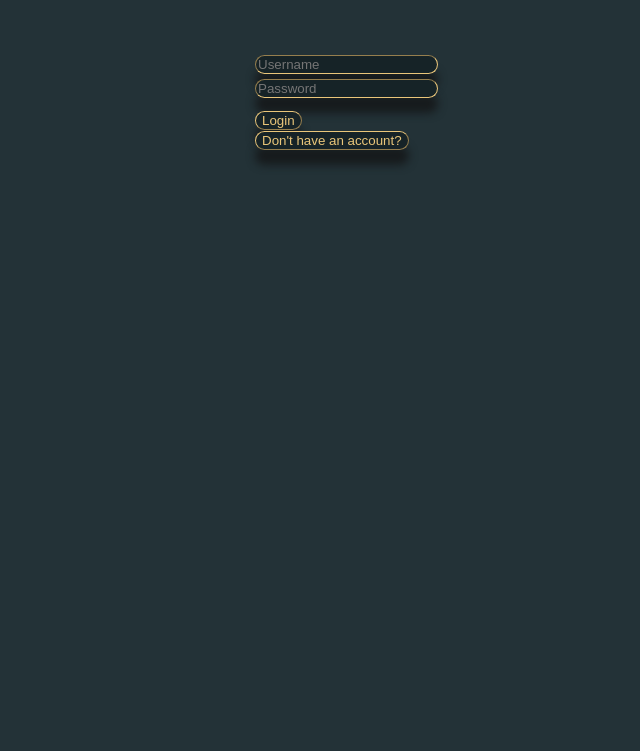
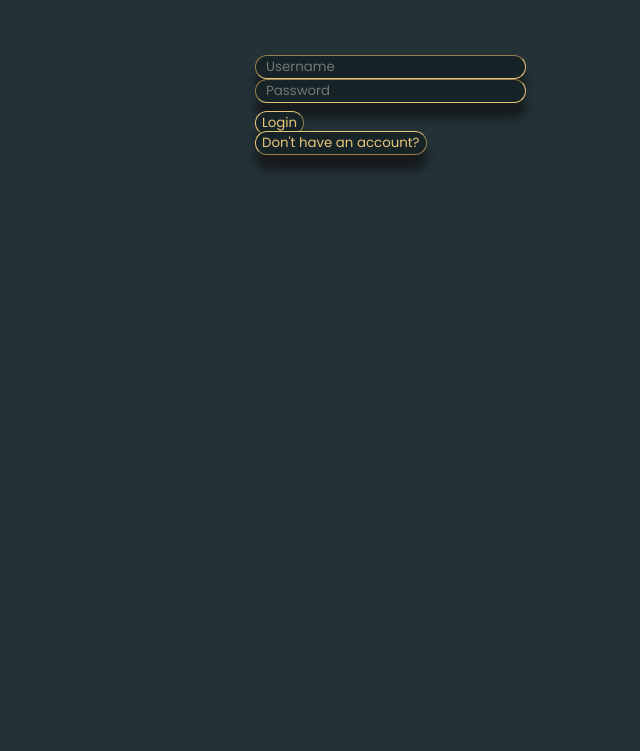
Before and after one commit to houta483/chartLogin, a React app: page / in a window 1280 px wide. Shown: the part 49-800 px from the top of the page, without its empty margins (321-961 px from the left). Built offline with nearby package versions, Linux system fonts and the light colour scheme.

Commit message:
this update includes corrections to the styling

```diff
--- a/client/index.html
+++ b/client/index.html
@@ -1,6 +1,7 @@
 <!DOCTYPE html>
 <html>
   <head>
+      <link href="https://fonts.googleapis.com/css?family=Poppins&display=swap" rel="stylesheet">
     <title>
       Login Page
     </title>
--- a/client/styling/loginFeatures.css
+++ b/client/styling/loginFeatures.css
@@ -1,12 +1,15 @@
 #loginTitle {
   position: relative;
   top: -400px;
+  font-family: 'Poppins';
   }
 
   #username {
+    padding-left: 10px;
     background-color: #162327;
     border-color: #EAC67A;
     border-width: .075em;
+    font-family: 'Poppins';
     border-radius: 15px;
     caret-color: #EAC67A;
     box-shadow: #171b1d 0px 15px 8px;
@@ -17,10 +20,12 @@
   }
 
   #password {
+    padding-left: 10px;
     -webkit-text-security: disc;
     background-color: #162327;
     border-color: #EAC67A;
     color:  #EAC67A;
+    font-family: 'Poppins';
     border-width: .075em;
     border-radius: 15px;
     caret-color: #EAC67A;
@@ -45,6 +50,7 @@
     background-color: #162327;
     border-color: #EAC67A;
     color:  #EAC67A;
+    font-family: 'Poppins';
     border-width: .075em;
     border-radius: 15px;
     caret-color: #EAC67A;
@@ -59,6 +65,7 @@
     border-color: #EAC67A;
     color:  #EAC67A;
     border-width: .075em;
+    font-family: 'Poppins';
     border-radius: 15px;
     caret-color: #EAC67A;
     box-shadow: #171b1d 0px 15px 8px;
@@ -72,6 +79,7 @@
     border-color: #EAC67A;
     color:  #EAC67A;
     border-width: .075em;
+    font-family: 'Poppins';
     border-radius: 15px;
     caret-color: #EAC67A;
     box-shadow: #171b1d 0px 15px 8px;
```
